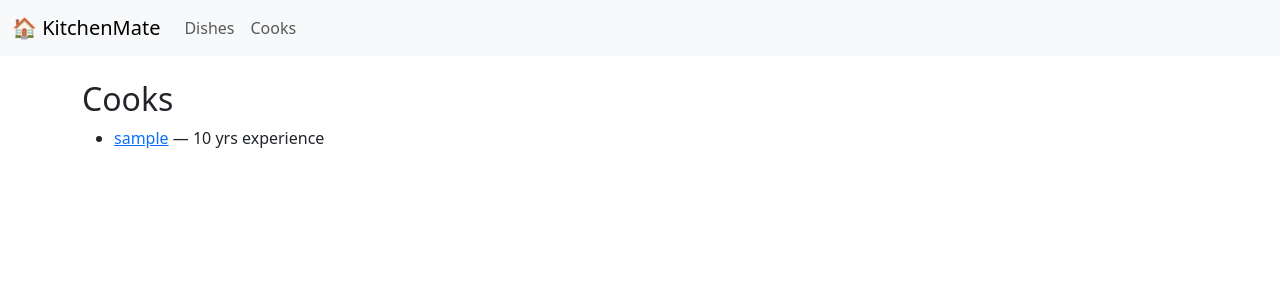
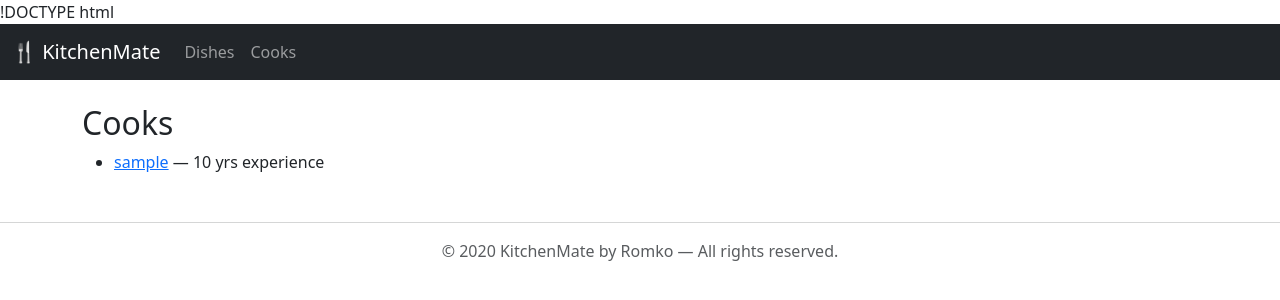
Before and after one commit to romko2003/restaurant-kitchen-mate, a Django app: template restaurant_kitchen_mate/templates/cook_list.html in a window 1280 px wide. Shown: the top 300 px of the page. Run offline with Django 4.2, Linux system fonts and the light colour scheme; the template is opened without the code that fills it: most values are stand-ins (such as "Sample title", 1, 10 or a date in 2020).

Commit message:
updating-base

```diff
--- a/restaurant_kitchen_mate/templates/base.html
+++ b/restaurant_kitchen_mate/templates/base.html
@@ -1,39 +1,51 @@
-<!DOCTYPE html>
+{% load static %}
+!DOCTYPE html
 <html lang="en">
 <head>
   <meta charset="UTF-8">
-  <title>{% block title %}Restaurant Kitchen{% endblock %}</title>
+  <title>{% block title %}KitchenMate{% endblock %}</title>
   <meta name="viewport" content="width=device-width, initial-scale=1">
 
-  <!-- Bootstrap CDN -->
+  <!-- Bootstrap & Custom Styles -->
   <link href="https://cdn.jsdelivr.net/npm/bootstrap@5.3.0/dist/css/bootstrap.min.css" rel="stylesheet">
+  <link href="{% static 'restaurant/css/style.css' %}" rel="stylesheet">
 
   {% block extra_head %}{% endblock %}
 </head>
 <body>
 
   <!-- 🔸 Навігація -->
-  <nav class="navbar navbar-expand-lg navbar-light bg-light mb-4">
+  <nav class="navbar navbar-expand-lg navbar-dark bg-dark mb-4">
     <div class="container-fluid">
-      <a class="navbar-brand" href="{% url "restaurant:index" %}">🏠 KitchenMate</a>
-      <div class="collapse navbar-collapse">
-        <ul class="navbar-nav me-auto">
-          <li class="nav-item"><a class="nav-link" href="{% url "restaurant:dish-list" %}">Dishes</a></li>
-          <li class="nav-item"><a class="nav-link" href="{% url "restaurant:cook-list" %}">Cooks</a></li>
+      <a class="navbar-brand" href="{% url 'restaurant:index' %}">🍴 KitchenMate</a>
+      <button class="navbar-toggler" type="button" data-bs-toggle="collapse" data-bs-target="#navBar">
+        <span class="navbar-toggler-icon"></span>
+      </button>
+
+      <div class="collapse navbar-collapse" id="navBar">
+        <ul class="navbar-nav me-auto mb-2 mb-lg-0">
+          <li class="nav-item"><a class="nav-link" href="{% url 'restaurant:dish-list' %}">Dishes</a></li>
+          <li class="nav-item"><a class="nav-link" href="{% url 'restaurant:cook-list' %}">Cooks</a></li>
         </ul>
       </div>
     </div>
   </nav>
 
+  <!-- 🔹 Контент -->
   <div class="container">
     {% block content %}
-    <!-- Your page content goes here -->
     {% endblock %}
   </div>
 
+  <!-- Footer -->
+  <footer class="text-center mt-5 text-muted">
+    <hr>
+    <p>© {{ now.year }} KitchenMate by Romko — All rights reserved.</p>
+  </footer>
+
   <!-- Bootstrap JS -->
   <script src="https://cdn.jsdelivr.net/npm/bootstrap@5.3.0/dist/js/bootstrap.bundle.min.js"></script>
-
+  <script src="{% static 'restaurant/js/scripts.js' %}"></script>
   {% block extra_js %}{% endblock %}
 </body>
 </html>
```
Also changed, not shown: restaurant_kitchen_mate/static/__init__.py (added).
